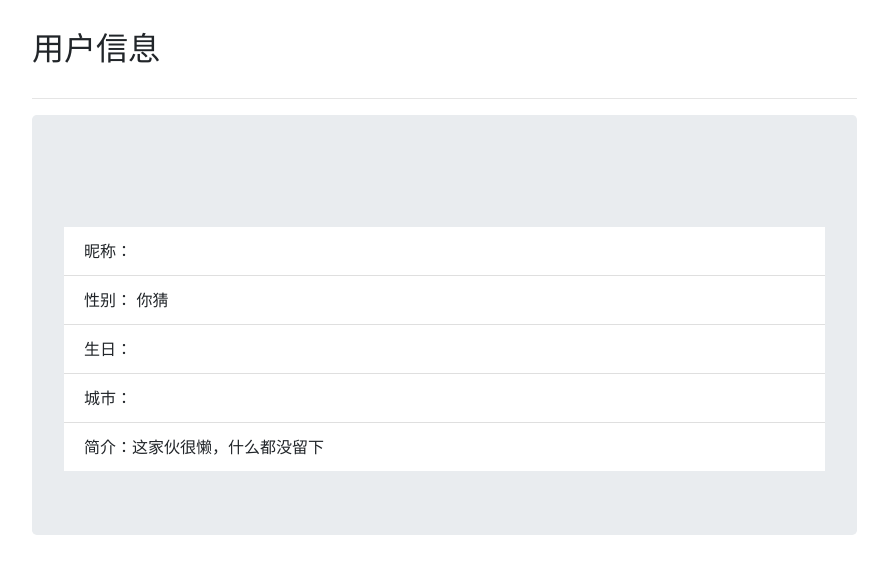
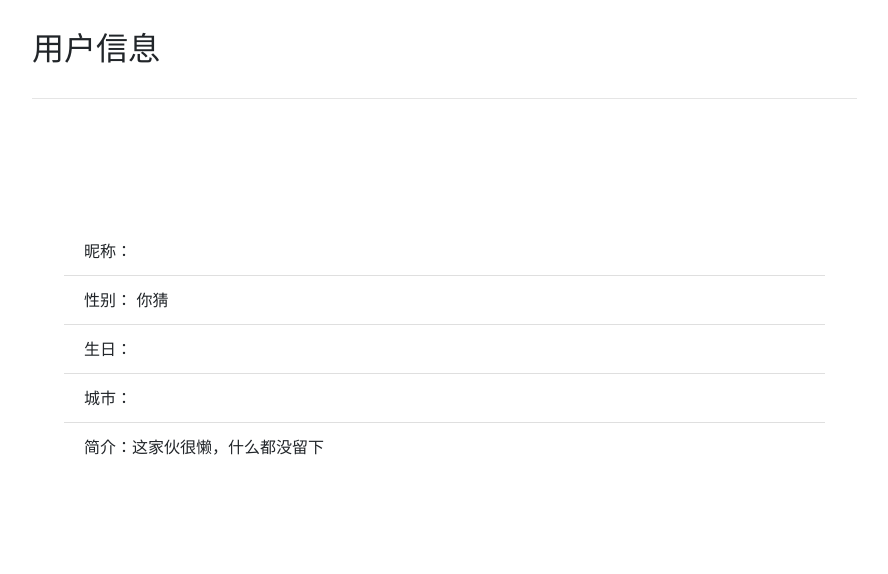
Before and after one commit to sept44/weibo, a Flask app: template src/user/templates/info.html in a window 1280 px wide. Shown: the part 56-630 px from the top of the page, without its empty margins (53-941 px from the left). Run offline with Flask 2, Linux system fonts and the light colour scheme; the template is opened without the code that fills it, so the values that code supplies are empty; some libraries are stand-ins or nearby versions.

Commit message:
update info page style

```diff
--- a/src/user/templates/info.html
+++ b/src/user/templates/info.html
@@ -6,6 +6,9 @@
   h2 {
     margin: 30px 0;
   }
+  .transparent-bg {
+        background-color: transparent;
+    }
 </style>
 {% endblock %}
 
```
